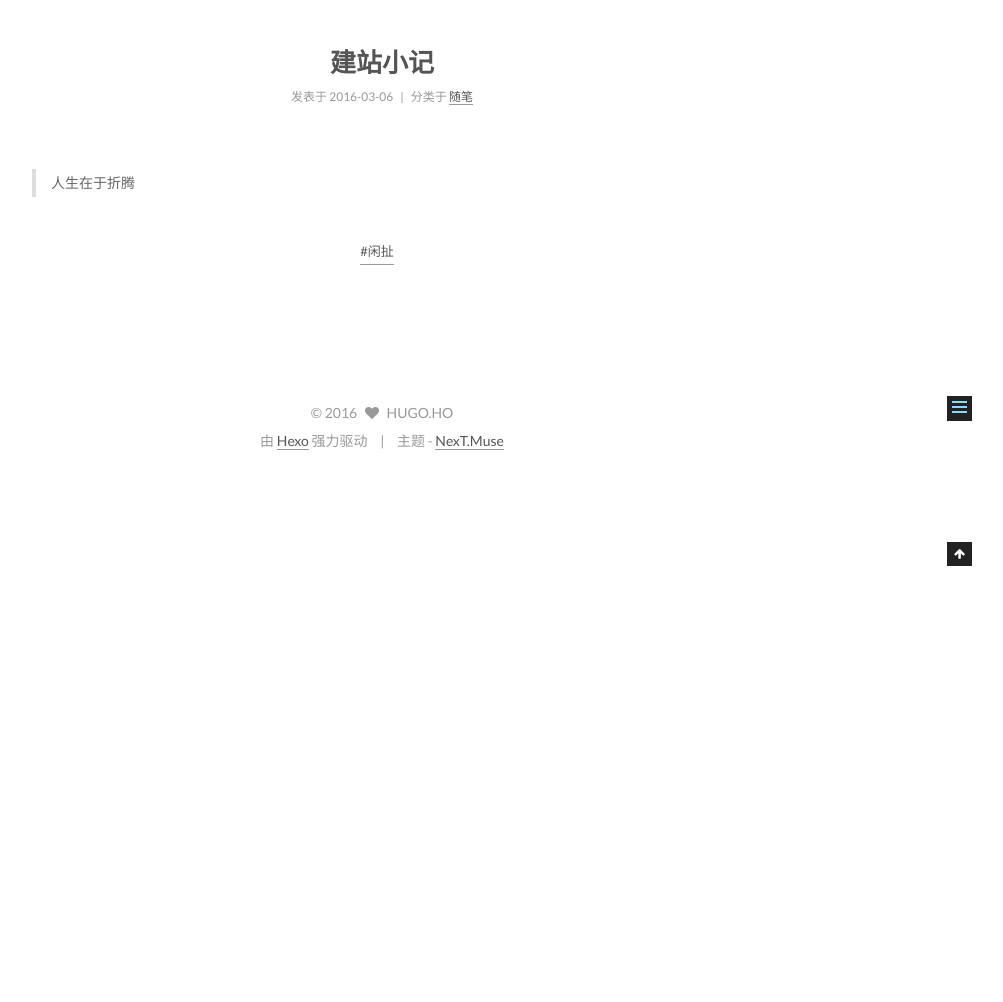
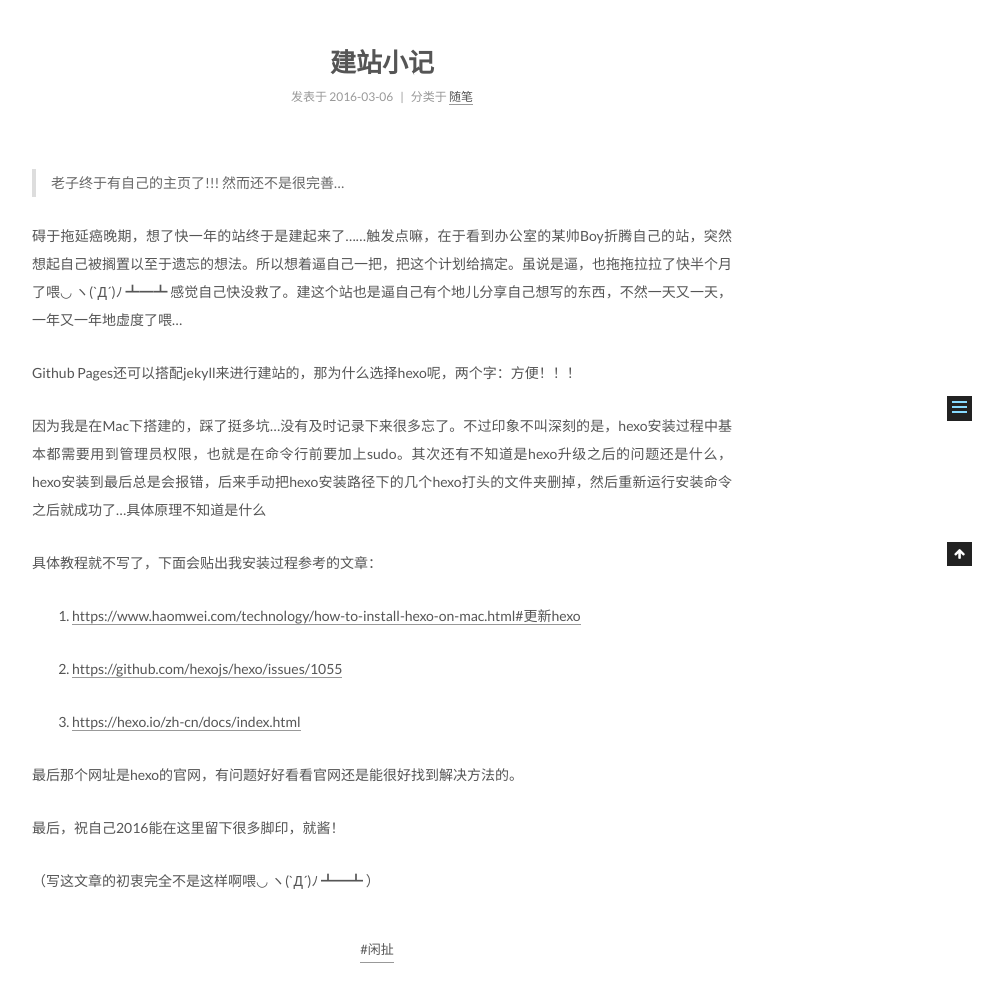
Before and after one commit to runhugo/runhugo.github.io, a plain HTML site: page 2016/03/06/建站小记/index.html in a window 1280 px wide. Shown: the part 334-1336 px from the top of the page, without its empty margins (258-1261 px from the left). Before the commit the page ends 809 px from the top, so only its background shows below. Drawn offline with Linux system fonts and the light colour scheme.

Commit message:
Site updated: 2016-03-20 13:00:53

```diff
--- a/2016/03/06/建站小记/index.html
+++ b/2016/03/06/建站小记/index.html
@@ -57,16 +57,16 @@
 
 
 
-<meta name="description" content="建站的一些感想和小心得">
+<meta name="description" content="第一篇闲扯淡呀">
 <meta property="og:type" content="article">
 <meta property="og:title" content="建站小记">
 <meta property="og:url" content="http://runhugo.github.io/2016/03/06/建站小记/index.html">
 <meta property="og:site_name" content="HUGO RUN!">
-<meta property="og:description" content="建站的一些感想和小心得">
-<meta property="og:updated_time" content="2016-03-08T08:55:36.000Z">
+<meta property="og:description" content="第一篇闲扯淡呀">
+<meta property="og:updated_time" content="2016-03-20T05:00:18.000Z">
 <meta name="twitter:card" content="summary">
 <meta name="twitter:title" content="建站小记">
-<meta name="twitter:description" content="建站的一些感想和小心得">
+<meta name="twitter:description" content="第一篇闲扯淡呀">
 
 
 
@@ -281,8 +281,23 @@
 
 
         <blockquote>
-<p>人生在于折腾</p>
+<p>老子终于有自己的主页了!!! 然而还不是很完善…</p>
 </blockquote>
+<p>碍于拖延癌晚期，想了快一年的站终于是建起来了……触发点嘛，在于看到办公室的某帅Boy折腾自己的站，突然想起自己被搁置以至于遗忘的想法。所以想着逼自己一把，把这个计划给搞定。虽说是逼，也拖拖拉拉了快半个月了喂◡ ヽ(`Д´)ﾉ ┻━┻ 感觉自己快没救了。建这个站也是逼自己有个地儿分享自己想写的东西，不然一天又一天，一年又一年地虚度了喂…</p>
+<p>Github Pages还可以搭配jekyll来进行建站的，那为什么选择hexo呢，两个字：方便！！！</p>
+<p>因为我是在Mac下搭建的，踩了挺多坑…没有及时记录下来很多忘了。不过印象不叫深刻的是，hexo安装过程中基本都需要用到管理员权限，也就是在命令行前要加上sudo。其次还有不知道是hexo升级之后的问题还是什么，hexo安装到最后总是会报错，后来手动把hexo安装路径下的几个hexo打头的文件夹删掉，然后重新运行安装命令之后就成功了…具体原理不知道是什么</p>
+<p>具体教程就不写了，下面会贴出我安装过程参考的文章：</p>
+<ol>
+<li><p><a href="https://www.haomwei.com/technology/how-to-install-hexo-on-mac.html#更新hexo" target="_blank" rel="external">https://www.haomwei.com/technology/how-to-install-hexo-on-mac.html#更新hexo</a></p>
+</li>
+<li><p><a href="https://github.com/hexojs/hexo/issues/1055" target="_blank" rel="external">https://github.com/hexojs/hexo/issues/1055</a></p>
+</li>
+<li><p><a href="https://hexo.io/zh-cn/docs/index.html" target="_blank" rel="external">https://hexo.io/zh-cn/docs/index.html</a></p>
+</li>
+</ol>
+<p>最后那个网址是hexo的官网，有问题好好看看官网还是能很好找到解决方法的。</p>
+<p>最后，祝自己2016能在这里留下很多脚印，就酱！</p>
+<p>（写这文章的初衷完全不是这样啊喂◡ ヽ(`Д´)ﾉ ┻━┻ ）</p>
 
 
     </div>
--- a/css/main.css
+++ b/css/main.css
@@ -1544,7 +1544,7 @@ pre .javascript .function {
   width: 4px;
   height: 4px;
   border-radius: 50%;
-  background: #ffff6f;
+  background: #5b0570;
 }
 .sidebar-nav {
   margin: 0 0 20px;
```
Also changed, not shown: index.html (+1 -1 lines).
